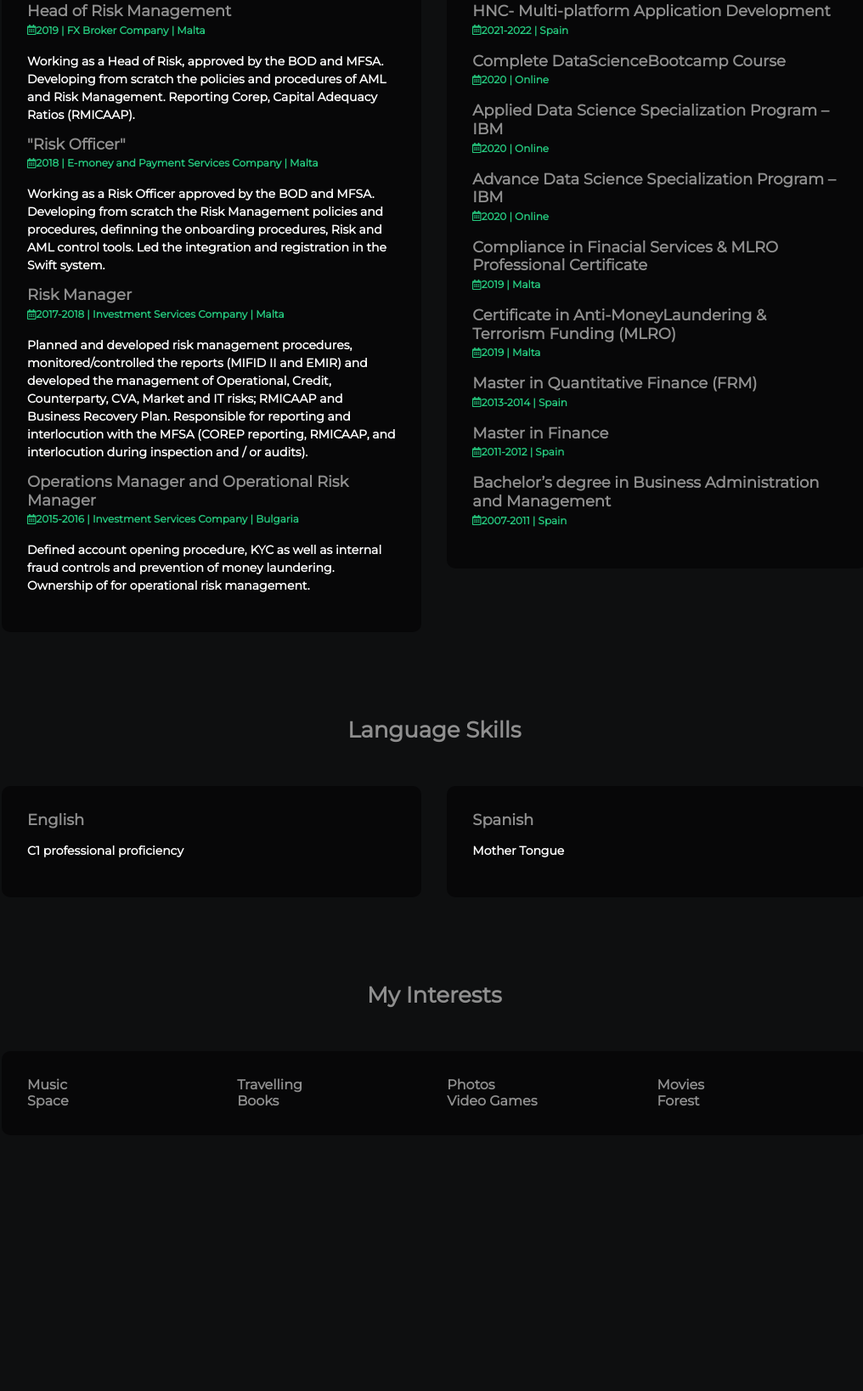
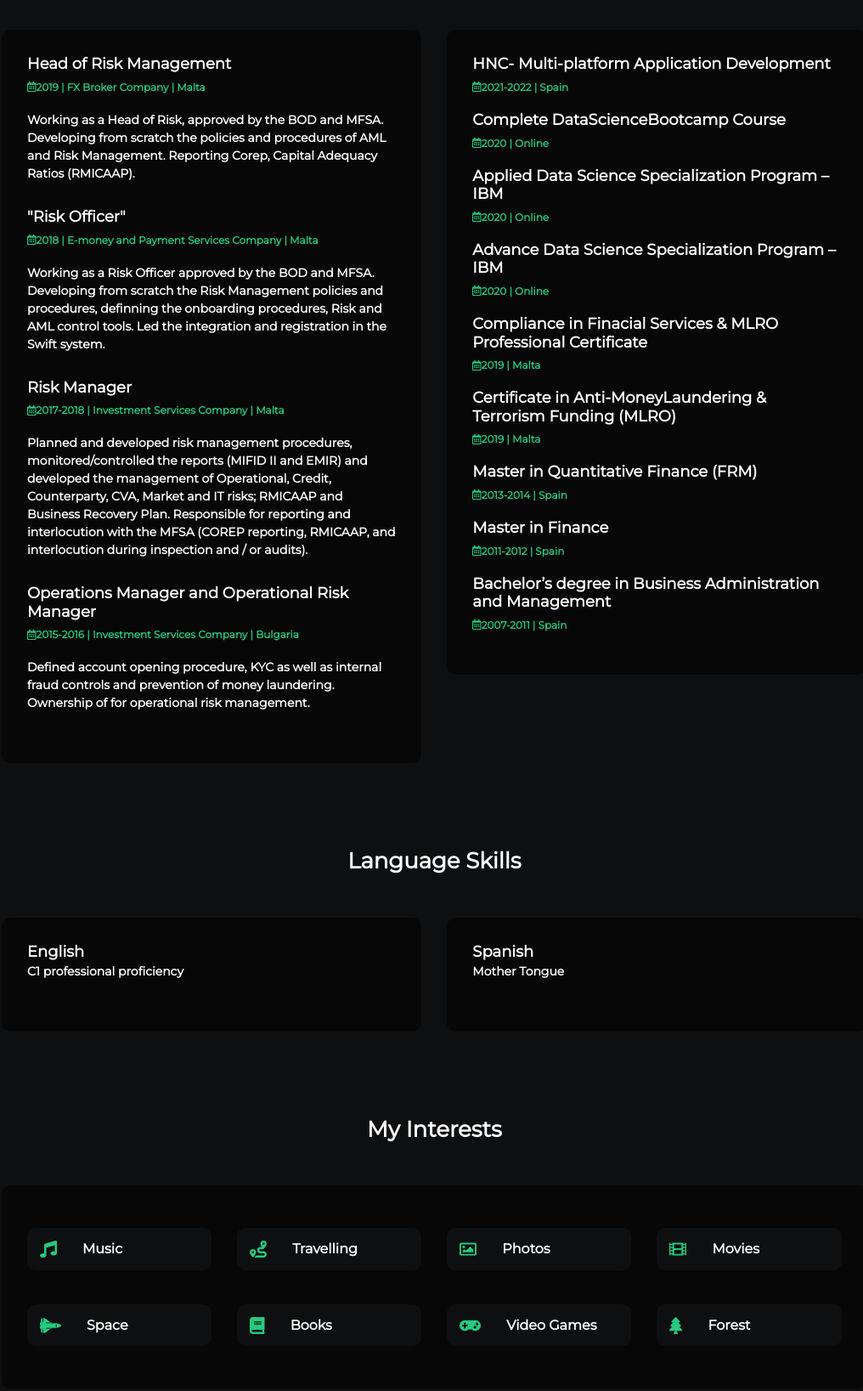
Before and after one commit to AlbertCos/GHs1, a plain HTML site: page Seccion Bootstrap/TinDog-Start-master/Profile.html in a window 1280 px wide. Shown: the part 751-2388 px from the top of the page at 85% size, without its empty margins (214-1230 px from the left). Before the commit the page ends 2151 px from the top, so only its background shows below. Drawn offline with nearby package versions, Linux system fonts and the light colour scheme.

Commit message:
Añadido de logos en intereses, incorporacion de hr con formato gradiente, diseño de hover en las cajas efecto movimiento

```diff
--- a/Seccion Bootstrap/TinDog-Start-master/Profile.html
+++ b/Seccion Bootstrap/TinDog-Start-master/Profile.html
@@ -65,7 +65,7 @@
         <div class="header-page mt-70 mob-mt">
           <h2>About me</h2>
         </div>
-        </hr>
+        <hr>
         <div class="row mt-100">
           <div class="col-lg-12 col-sm-12">
             <div class=info-box-1>
@@ -76,10 +76,12 @@
                   </div>
                 </div>
                 <div class="col-lg-9 col-sm-8">
-                  <p>Alberto Cosmen</p>
-                  <p>Madrid, Spain</p>
+                  <h3>Alberto Cosmen</h3>
+                  <div class="loc"> <i class="fas fa-map-marked-alt"></i>  Madrid, Spain </div>
                   <p>Hello! I'm Alberto Cosmen a self-taught Developer and Risk manager, with over five years work experience.
                     I am Risk Manager, aproved by MFSA and certified Compliance Officer and MLRO. Now, I'm based in Malta, Europe, working as a freelance and enjoying the life in the countryside.
+                  </p>
+                  <p>
                     I have a Couple of hobbies but i like to travel.
                   </p>
                 </div>
@@ -119,7 +121,7 @@
             </div>
           </div>
         </div>
-        </hr>
+
         <!-- Education and Experience Row Start -->
         <div class="row mt-100">
           <!-- Experience Column start -->
@@ -281,7 +283,7 @@
               <div class="row">
                 <!-- Interest Item Music -->
                 <div class="col-lg-3 col*sm-6">
-                  <div class="inter-icon"><i></i>
+                  <div class="inter-icon"><i class="fas fa-music"></i>
                     <div class="desc-inter">
                       <h6>Music</h6>
                     </div>
@@ -289,7 +291,7 @@
                 </div>
                 <!-- Interest Item Travelling -->
                 <div class="col-lg-3 col*sm-6">
-                  <div class="inter-icon"><i></i>
+                  <div class="inter-icon"><i class="fas fa-route"></i>
                     <div class="desc-inter">
                       <h6>Travelling</h6>
                     </div>
@@ -297,7 +299,7 @@
                 </div>
                 <!-- Interest Item Photos -->
                 <div class="col-lg-3 col*sm-6">
-                  <div class="inter-icon"><i></i>
+                  <div class="inter-icon"><i class="far fa-image"></i>
                     <div class="desc-inter">
                       <h6>Photos</h6>
                     </div>
@@ -305,7 +307,7 @@
                 </div>
                 <!-- Interest Item Movies -->
                 <div class="col-lg-3 col*sm-6">
-                  <div class="inter-icon"><i></i>
+                  <div class="inter-icon"><i class="fas fa-film"></i>
                     <div class="desc-inter">
                       <h6>Movies</h6>
                     </div>
@@ -313,7 +315,7 @@
                 </div>
                 <!-- Interest Item Space -->
                 <div class="col-lg-3 col*sm-6">
-                  <div class="inter-icon"><i></i>
+                  <div class="inter-icon"><i class="fas fa-space-shuttle"></i>
                     <div class="desc-inter">
                       <h6>Space</h6>
                     </div>
@@ -321,7 +323,7 @@
                 </div>
                 <!-- Interest Item Books -->
                 <div class="col-lg-3 col*sm-6">
-                  <div class="inter-icon"><i></i>
+                  <div class="inter-icon"><i class="fas fa-book"></i>
                     <div class="desc-inter">
                       <h6>Books</h6>
                     </div>
@@ -329,7 +331,7 @@
                 </div>
                 <!-- Interest Item Video Games -->
                 <div class="col-lg-3 col*sm-6">
-                  <div class="inter-icon"><i></i>
+                  <div class="inter-icon"><i class="fas fa-gamepad"></i>
                     <div class="desc-inter">
                       <h6>Video Games</h6>
                     </div>
@@ -337,9 +339,9 @@
                 </div>
                 <!-- Interest Item Forest -->
                 <div class="col-lg-3 col*sm-6">
-                  <div class="inter-icon"><i></i>
+                  <div class="inter-icon"> <i class="fas fa-tree"></i>
                     <div class="desc-inter">
-                      <h6>Forest</h6>
+                       <h6>Forest</h6>
                     </div>
                   </div>
                 </div>
--- a/Seccion Bootstrap/TinDog-Start-master/css/styles2.css
+++ b/Seccion Bootstrap/TinDog-Start-master/css/styles2.css
@@ -40,6 +40,14 @@ main {
   color: #fff;
 }
 
+.pt-50 {
+  padding-top: 45px !important;
+}
+
+.info-icon {
+  padding-top: 45px;
+}
+
 .info-box-1 {
   position: relative;
   padding: 30px;
@@ -59,7 +67,19 @@ main {
   padding: 30px;
   background-color: #070708;
   border-radius: 10px;
-  box-sizing: border-box
+  box-sizing: border-box;
+}
+
+.info-box-1:hover {
+  transform: translateY(-5px);
+}
+
+.box-2:hover {
+  transform: translateY(-5px);
+}
+
+.box-1:hover {
+  transform: translateY(-5px);
 }
 
 div {
@@ -68,10 +88,6 @@ div {
 
 h2 {
   font-size: 35px;
-  margin-block-start: 0.83em;
-  margin-block-end: 0.83em;
-  margin-inline-start: 0px;
-  margin-inline-end: 0px;
   display: block;
 }
 
@@ -86,18 +102,28 @@ h4 {
 h1, h2, h3, h4, h5, h6 {
   margin: 0;
   padding: 0;
-  font-weight: 600;
-  color: #8f8f8f;
+  font-weight: 700;
+  color: #fff;
 }
 
-hr {}
+hr {
+  border:0;
+  height:1px;
+  width: 40%;
+  background: linear-gradient(to right, #0e0f10, #25ca7f, #0e0f10);
+}
 
 p {
   display: block;
-  margin-block-start: 1em;
-  margin-block-end: 1em;
-  margin-inline-start: 0px;
-  margin-inline-end: 0px;
+  margin-top: 2px;
+  margin-bottom: 30px;
+}
+
+.loc {
+  font-size: 12px;
+  color: #25ca7f;
+  padding-top: 15px;
+  padding-bottom: 15px;
 }
 
 .icon-inf {
@@ -204,4 +230,30 @@ nav {
   line-height: 21px;
   margin-top: 0;
   margin-bottom: 1rem;
+  padding-top: 5px;
+  padding-bottom: 2px;
 }
+
+.inter-icon svg {
+  position: relative;
+  width: 30px;
+  float: left;
+  display: flex;
+  align-items: center;
+  justify-content: center;
+  font-size: 20px;
+  margin-right: 30px;
+  color: #25ca7f !important;
+}
+
+.inter-icon {
+  position: relative;
+  background: #0e0f10;
+  margin: 20px 0;
+  padding: 15px;
+  border-radius: 10px;
+}
+
+.inter-icon:hover {
+  background: #070708;
+}
```
